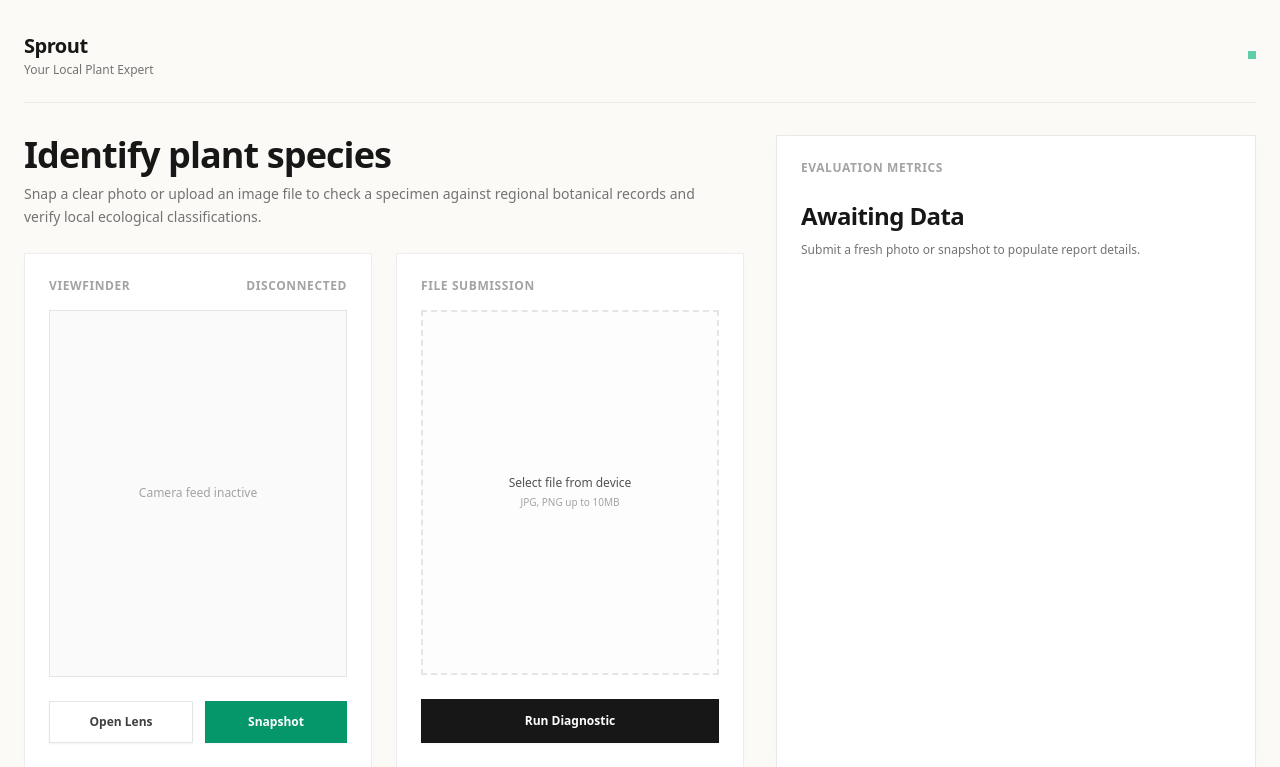
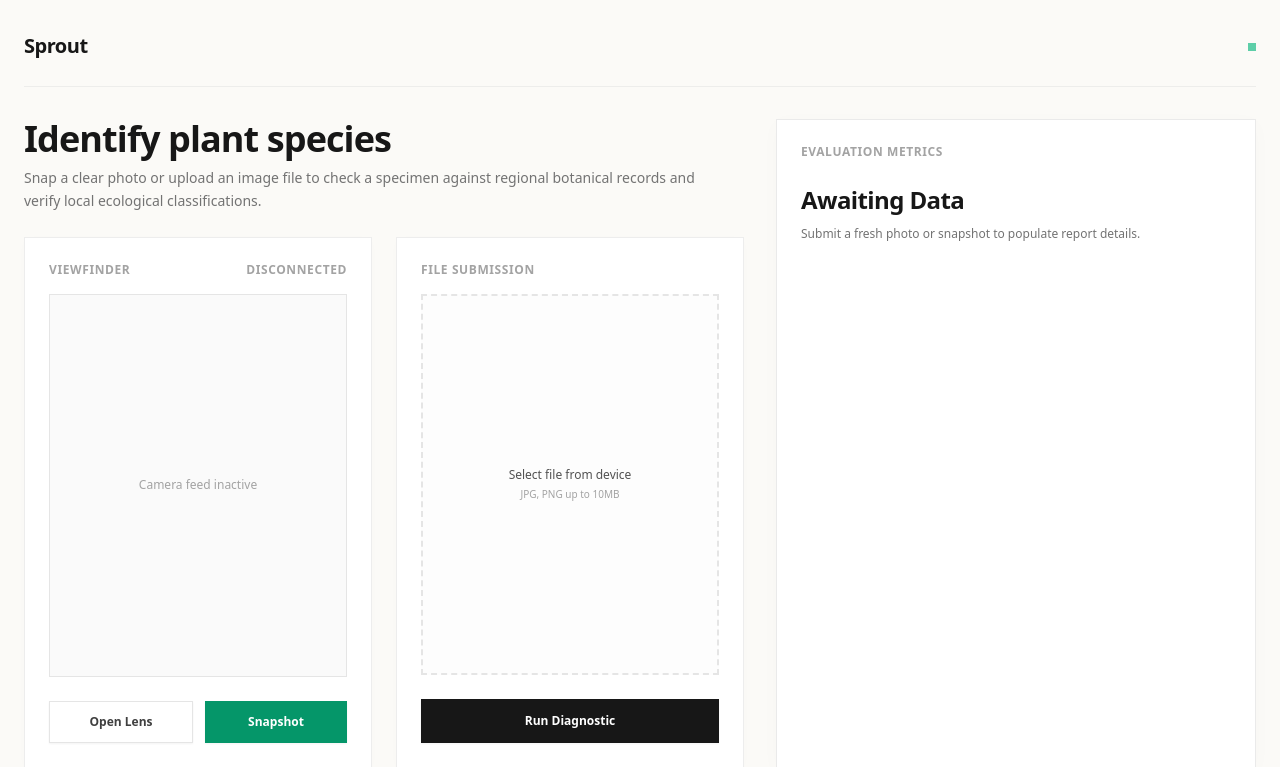
Before and after one commit to RanukaDinsitha/Sprout, a Flask app: template templates/index.html in a window 1280 px wide. Shown: the top 767 px of the page. Run offline with Flask 3, Linux system fonts and the light colour scheme; the template is opened without the code that fills it, so the values that code supplies are empty; some libraries are stand-ins or nearby versions.

Commit message:
Update index.html
A minor change

```diff
--- a/templates/index.html
+++ b/templates/index.html
@@ -17,7 +17,7 @@
             Sprout
           </p>
           <p class="text-xs text-neutral-500 font-medium mt-0.5">
-            Your Local Plant Expert
+
           </p>
         </div>
         <span class="h-2 w-2 rounded-none bg-emerald-500 animate-pulse"></span>
```
